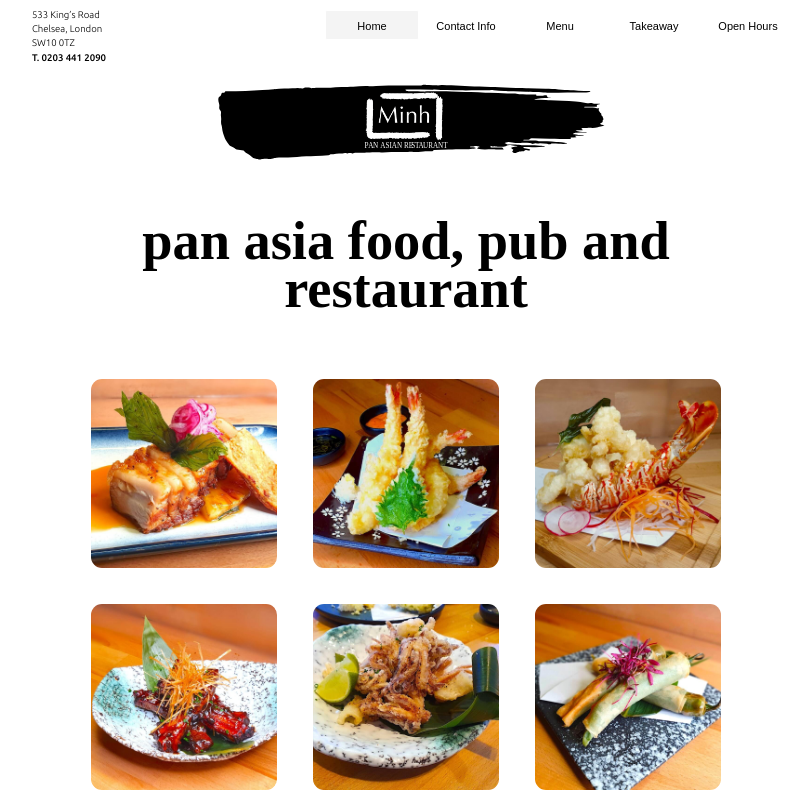
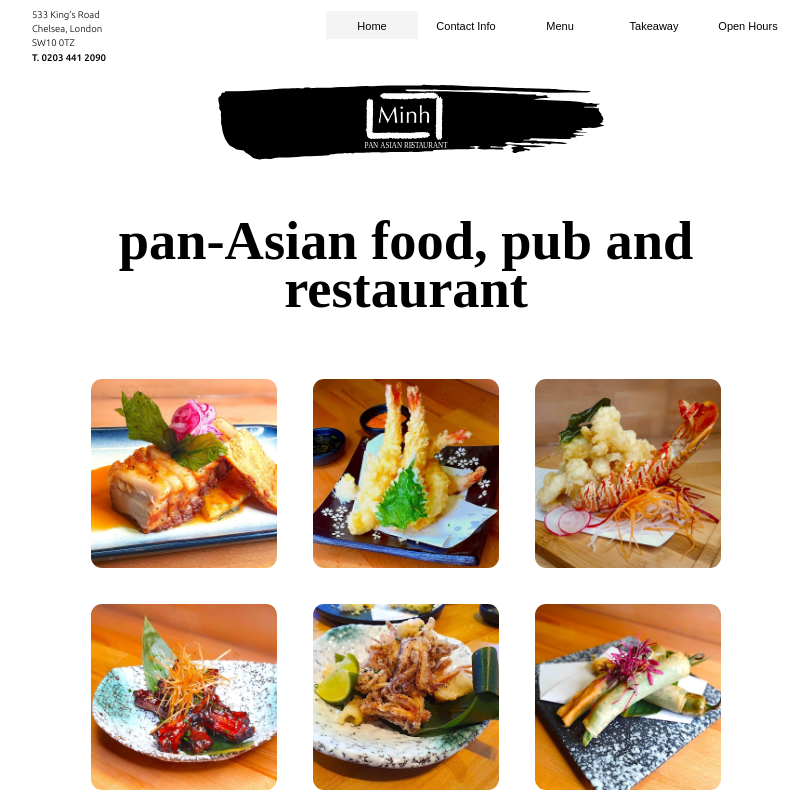
Before and after one commit to bacc0/minh, a Next.js app in the folder y/: page / in a window 1280 px wide. Shown: the top 800 px of the page, without its empty margins (234-1043 px from the left). Built offline with nearby package versions, Linux system fonts and the light colour scheme; a web font is replaced by a local one.

Commit message:
pan-Asian food, pub and restaurant ++

```diff
--- a/y/pages/index.js
+++ b/y/pages/index.js
@@ -90,9 +90,8 @@ export default function Home() {
                     }}
                >
                     <Logo />
-                    <h2
-                    >
-                         pan asia food, pub and restaurant
+                    <h2>
+                         pan-Asian food, pub and restaurant
                     </h2>
                     {tempContact}
 
```
